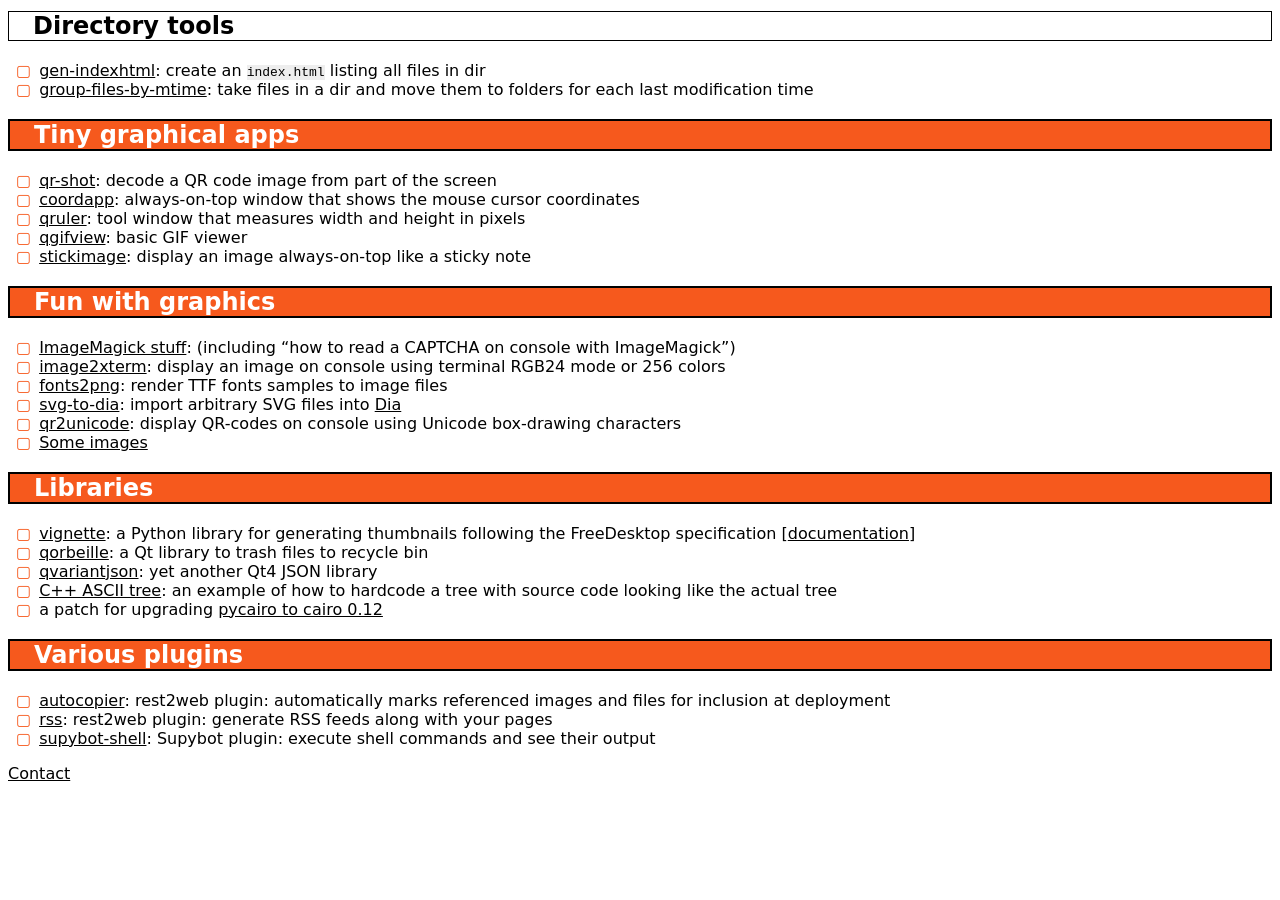
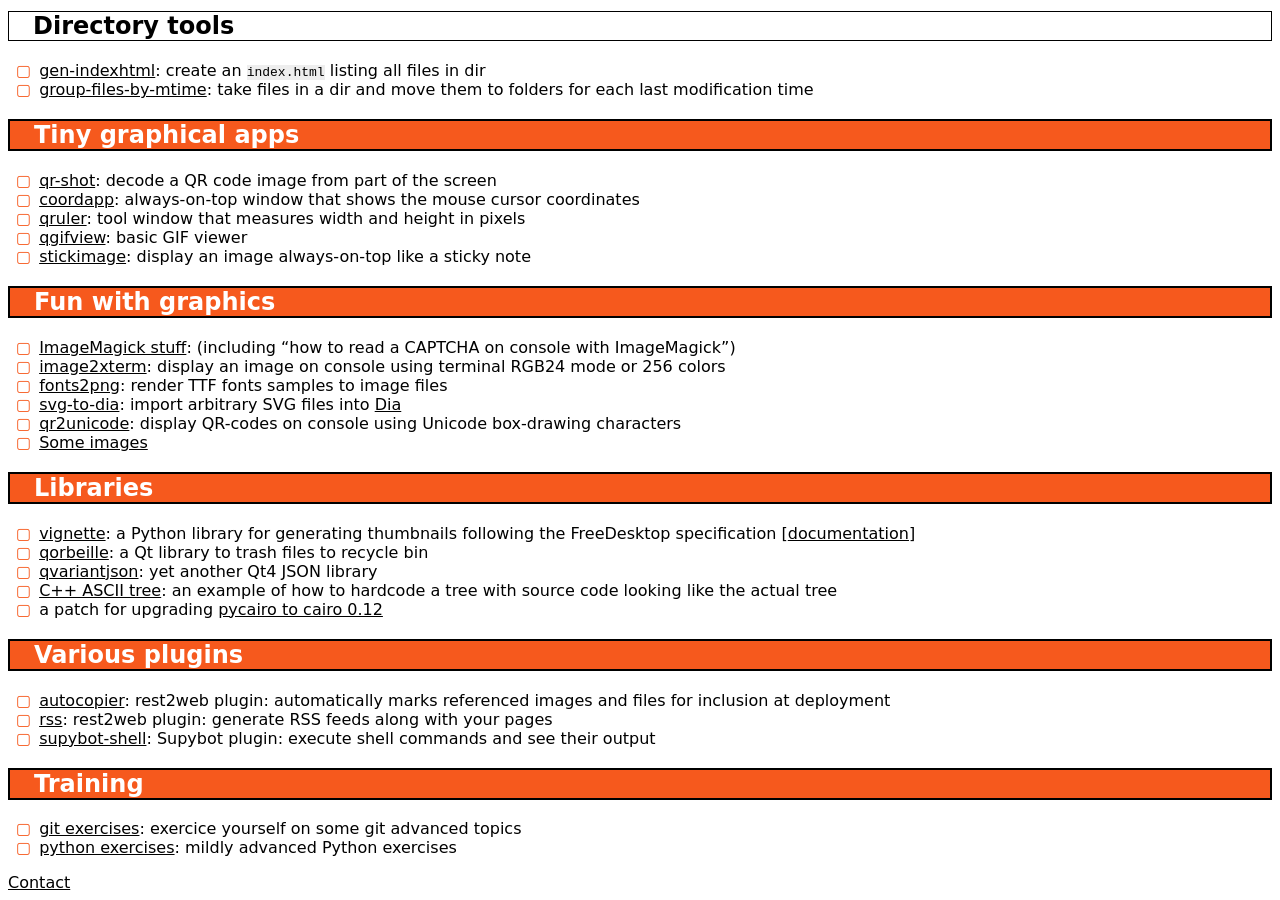
Before and after one commit to hydrargyrum/hydrargyrum.github.io, a Jekyll site: the page built from index-progs.md, in a window 1280 px wide and 900 px high, scrolled down 1253 px. Built offline with Jekyll 4.4.1, drawn with Linux system fonts in a browser that asks for light colours; before the commit the page ends 2044 px from its top, so only the background shows below that.

Commit message:
new post: announcing python exercises

```diff
--- a/index-progs.md
+++ b/index-progs.md
@@ -107,3 +107,9 @@ Most of the site and programs from the site are licensed under the [WTFPLv2 lice
 - [autocopier](r2w_plugins): rest2web plugin: automatically marks referenced images and files for inclusion at deployment
 - [rss](r2w_plugins): rest2web plugin: generate RSS feeds along with your pages
 - [supybot-shell](https://github.com/hydrargyrum/attic/tree/master/supybot-shell/Shell): Supybot plugin: execute shell commands and see their output
+
+
+# Training #
+
+- [git exercises](https://framagit.org/git-exercises): exercice yourself on some git advanced topics
+- [python exercises](https://gitlab.com/hydrargyrum/python-exercises): mildly advanced Python exercises
```
Also changed, not shown: other parts of index-progs.md (+1 -1 lines), _posts/2018-12-03-git-exercises.md (+1 -1 lines), _posts/2020-10-11-python-exercises.md (added, +15 -0 lines).
